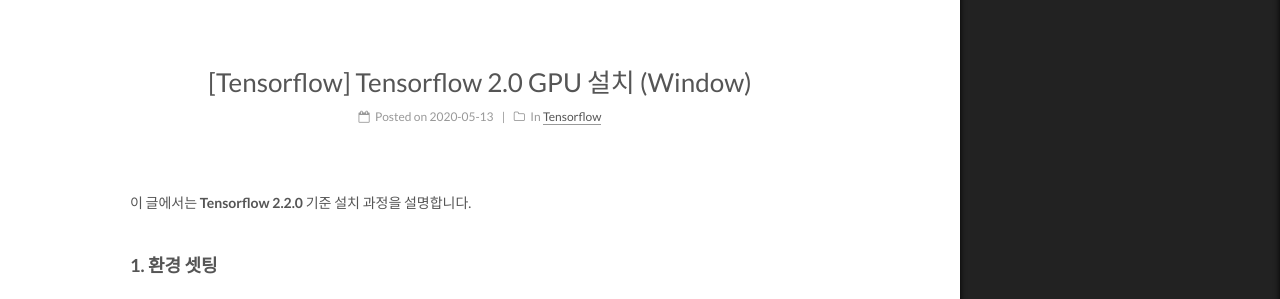
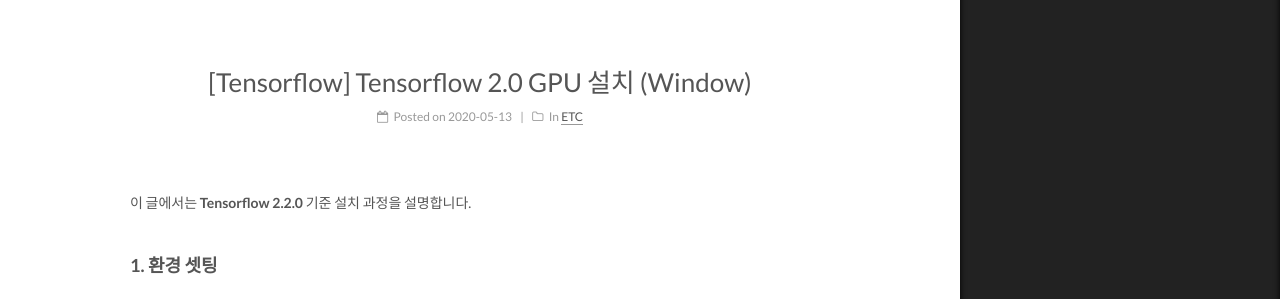
Before and after one commit to jieunc1070/jieunc1070.github.io, a Jekyll site: the page built from _posts/2020-05-13-Tensorflow-2.0-GPU-설치-(Window).md, in a window 1280 px wide. Shown: the part 278-577 px from the top of the page. Built offline with Jekyll 4.4.1, drawn with Linux system fonts in a browser that asks for light colours.

Commit message:
Update 2020-05-13-Tensorflow-2.0-GPU-설치-(Window).md

```diff
--- a/_posts/2020-05-13-Tensorflow-2.0-GPU-설치-(Window).md
+++ b/_posts/2020-05-13-Tensorflow-2.0-GPU-설치-(Window).md
@@ -2,7 +2,7 @@
 title: "[Tensorflow] Tensorflow 2.0 GPU 설치 (Window)"
 date: 2020-05-13
 categories:
-- Tensorflow
+- ETC
 tags:
 - Tensorflow
 ---
```
